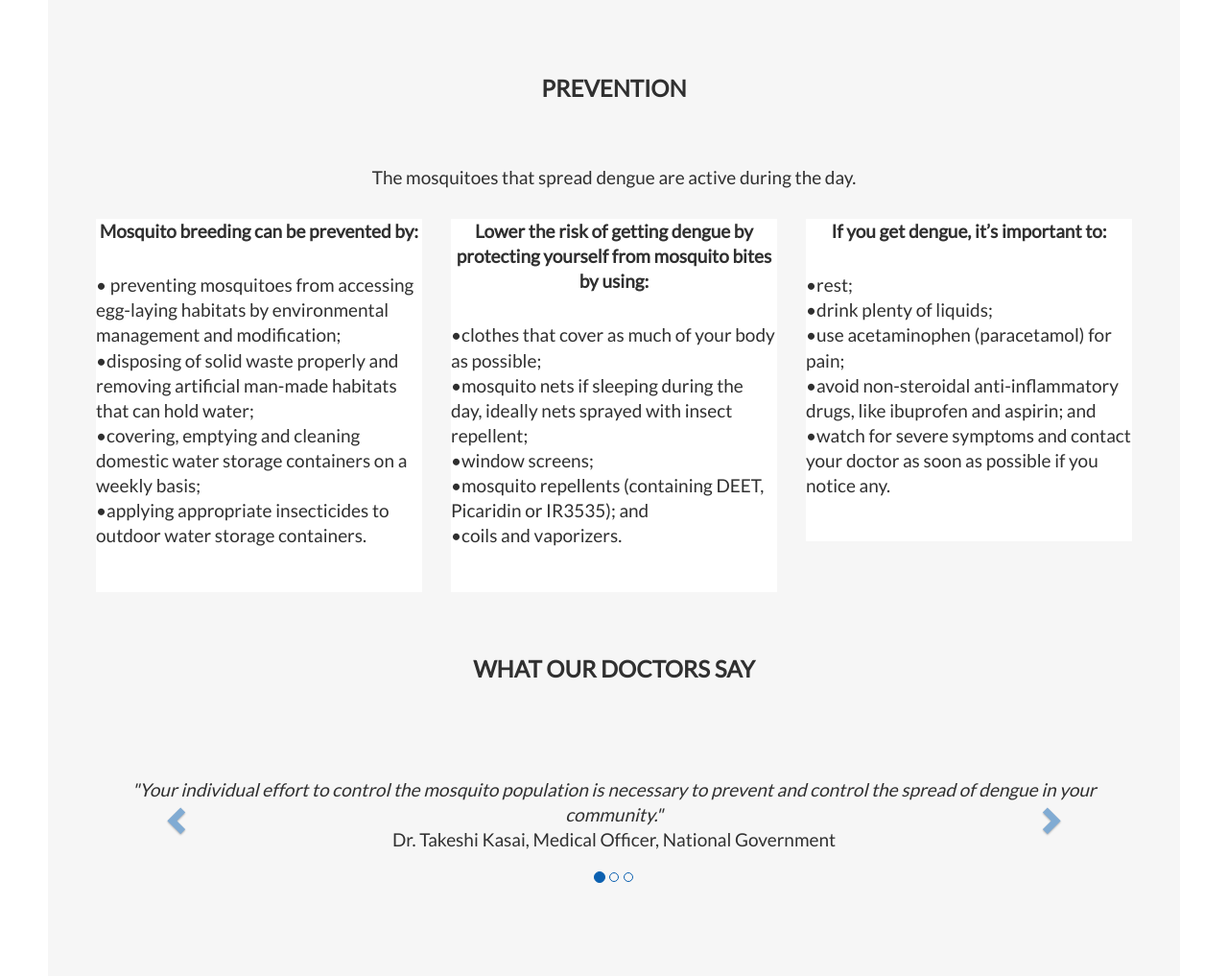
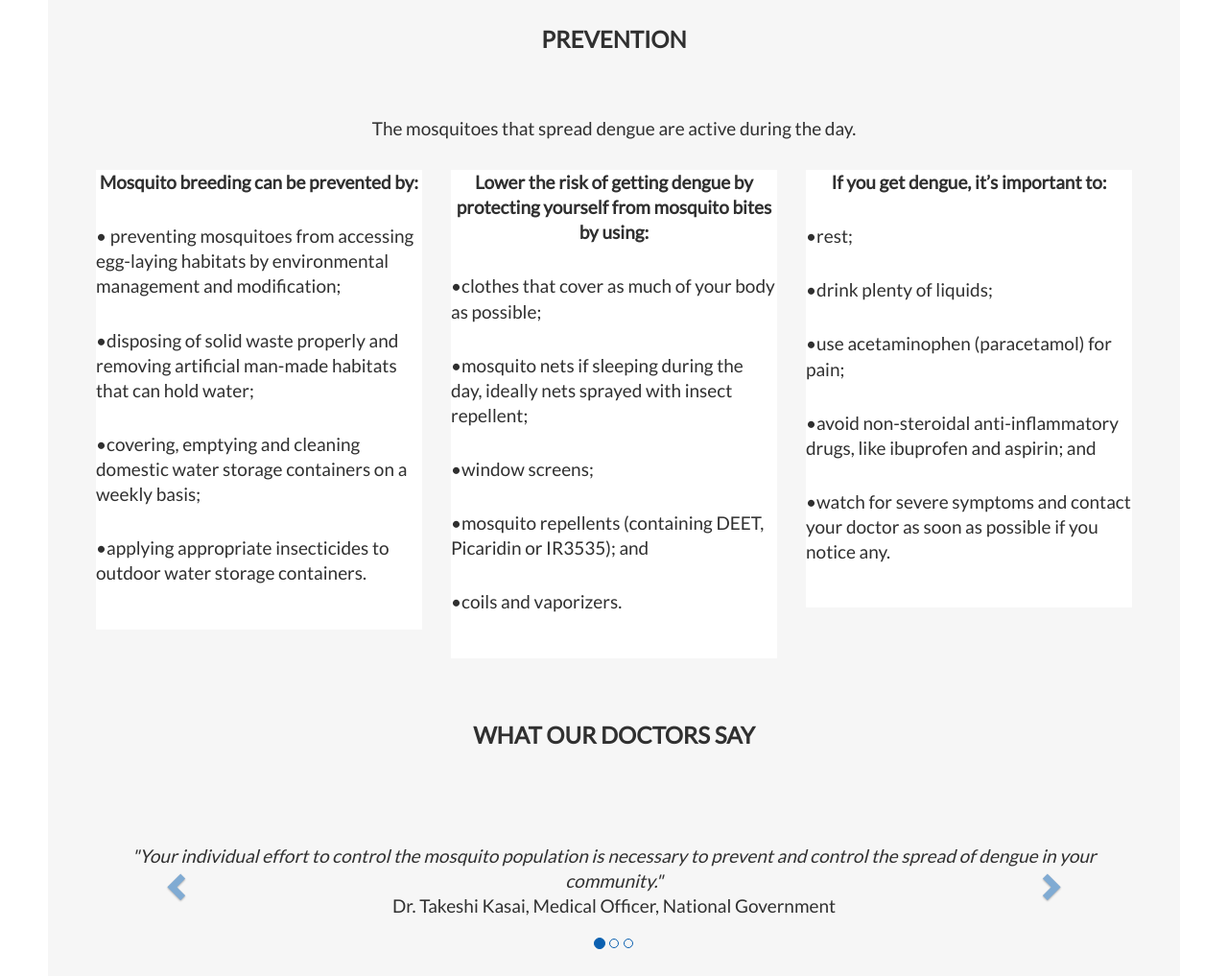
Before and after one commit to ShamErika/capstone, a PHP site: page / in a window 1280 px wide. Shown: the part 2979-3996 px from the top of the page at 96% size. Run offline with PHP 8.4, Linux system fonts and the light colour scheme.

Commit message:
fixed prevention tab

```diff
--- a/index.html
+++ b/index.html
@@ -14,6 +14,8 @@
   <link rel="shortcut icon" href="img/lamok.png" type="image/x-icon">
   <link rel="stylesheet" href="style.css">
 </head>
+
+
 <body id="myPage" data-spy="scroll" data-target=".navbar" data-offset="60">
 
 <nav class="navbar navbar-default navbar-fixed-top">
@@ -71,7 +73,9 @@
 <div id="home" class="container-fluid">
   <div class="row">
     <div class="col-sm-8">
-      <h2>Predictive Home Page</h2><br>
+      <h2>Predictive Home Page</h2>
+      <hr>
+      <br><br>
       <div class="graph-container">
 
 
@@ -94,7 +98,7 @@
 
 
 
-
+     <!-- GRAPH PART HERE -->
         <h1 style="color: black;">Graph Viewer</h1>
         <label for="year-select" style="color: black;">Select a Year:</label>
         <select id="year-select" style="color: black;">
@@ -115,7 +119,10 @@
 </div>
 
 
-      </div>
+      </div> <!-- END PART OF HOME PAGE CONTAINER -->
+
+
+
 
 <br>
 <br>
@@ -199,23 +206,25 @@
       <div class="thumbnail">
        <!--<img src="img/clothes.jpg"  width="400" height="300"> -->
         <p><strong>Mosquito breeding can be prevented by:</strong></p>
-        <p class="p-a">
-          • preventing mosquitoes from accessing egg-laying habitats by environmental management and modification;<br>
-          •disposing of solid waste properly and removing artificial man-made habitats that can hold water;<br>
-          •covering, emptying and cleaning domestic water storage containers on a weekly basis;<br>
-          •applying appropriate insecticides to outdoor water storage containers.<br></p>
+
+          <p class="p-a">• preventing mosquitoes from accessing egg-laying habitats by environmental management and modification;<br></p>
+            <p class="p-a"> •disposing of solid waste properly and removing artificial man-made habitats that can hold water;<br></p>
+              <p class="p-a"> •covering, emptying and cleaning domestic water storage containers on a weekly basis;<br></p>
+                <p class="p-a"> •applying appropriate insecticides to outdoor water storage containers.<br></p>
+              </p>
       </div>
     </div>
     <div class="col-sm-4">
       <div class="thumbnail">
 
         <p><strong>Lower the risk of getting dengue by protecting yourself from mosquito bites by using:</strong></p>
-         <p class="p-a">
-          •clothes that cover as much of your body as possible;<br>
-          •mosquito nets if sleeping during the day, ideally nets sprayed with insect repellent;<br>
-          •window screens;<br>
-          •mosquito repellents (containing DEET, Picaridin or IR3535); and<br>
-          •coils and vaporizers.<br></p>
+
+          <p class="p-a">•clothes that cover as much of your body as possible;<br></p>
+          <p class="p-a">•mosquito nets if sleeping during the day, ideally nets sprayed with insect repellent;<br></p>
+          <p class="p-a">•window screens;<br></p>
+          <p class="p-a">•mosquito repellents (containing DEET, Picaridin or IR3535); and<br></p>
+          <p class="p-a">•coils and vaporizers.<br></p>
+
 
 
       </div>
@@ -223,12 +232,12 @@
     <div class="col-sm-4">
       <div class="thumbnail">
         <p><strong>If you get dengue, it’s important to:<strong></p>
-        <p class="p-a">
-          •rest;<br>
-          •drink plenty of liquids;<br>
-          •use acetaminophen (paracetamol) for pain;<br>
-          •avoid non-steroidal anti-inflammatory drugs, like ibuprofen and aspirin; and<br>
-          •watch for severe symptoms and contact your doctor as soon as possible if you notice any.<br></p>
+
+          <p class="p-a"> •rest;<br></p>
+            <p class="p-a">•drink plenty of liquids;<br></p>
+              <p class="p-a">•use acetaminophen (paracetamol) for pain;<br></p>
+                <p class="p-a">•avoid non-steroidal anti-inflammatory drugs, like ibuprofen and aspirin; and<br></p>
+                  <p class="p-a"> •watch for severe symptoms and contact your doctor as soon as possible if you notice any.<br></p>
       </div>
     </div>
   </div><br>
--- a/style.css
+++ b/style.css
@@ -37,7 +37,7 @@
   .jumbotron {
     background-color: #0B60B0;
     color: #fff;
-    padding: 100px 25px;
+    padding: 50px 25px;  /* adjust the color blue here*/
     font-family: Montserrat, sans-serif;
   }
   .container-fluid {
@@ -132,12 +132,13 @@
     letter-spacing: 4px;
     border-radius: 0;
     font-family: Montserrat, sans-serif;
+
   }
   .navbar li a, .navbar .navbar-brand {
     color: #fff !important;
     border: 2px solid white;
     border-radius: 5px;
-    padding: 15px 20px;
+    padding: 10px 15px;
     margin-right: 20px;
     margin-top: 10px;
   }
@@ -277,3 +278,12 @@
   font-size: 20px;
   cursor: pointer;
 }
+
+hr {
+  color: #0B60B0;
+  border: 1px solid;
+  margin-top: -1;
+  margin-left: 1px;
+  width: 40%;
+
+}
```
